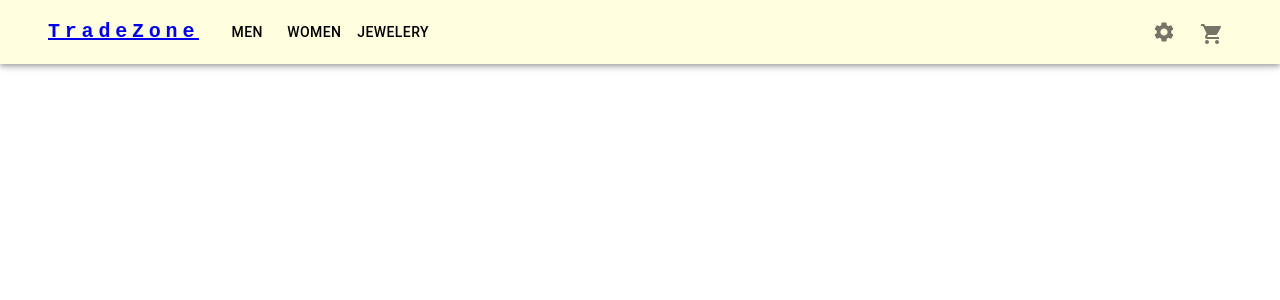
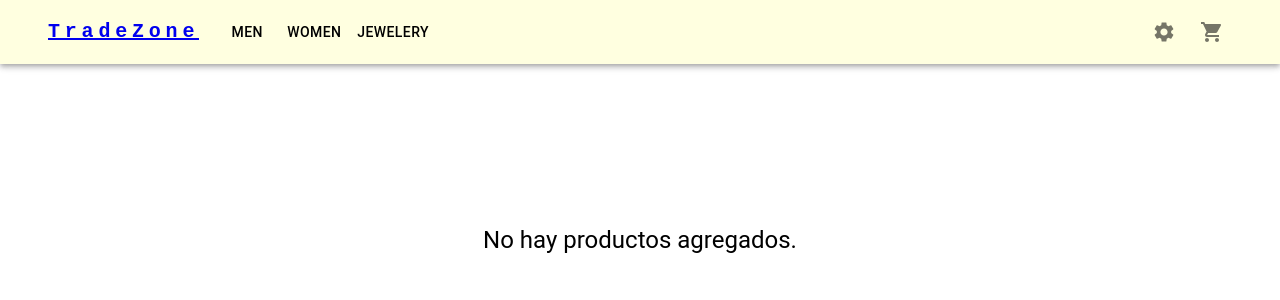
Before and after one commit to QuiqueCherot/React_Ecommerce, a React (Create React App) app: page /cart in a window 1280 px wide. Shown: the top 300 px of the page. Built offline with nearby package versions, Linux system fonts and the light colour scheme.

Commit message:
arreglé anidamiento de links, mejoré feature de cart y la lógica para remover items del cart

```diff
--- a/src/components/CartWidget/cartwidget.jsx
+++ b/src/components/CartWidget/cartwidget.jsx
@@ -1,19 +1,21 @@
 import React from 'react';
 import Badge from '@mui/material/Badge';
 import ShoppingCartIcon from '@mui/icons-material/ShoppingCart';
-import { Box, IconButton } from '@mui/material';
-import { Link } from 'react-router-dom';
+import { IconButton } from '@mui/material';
+import { useNavigate } from 'react-router-dom';
 
 function CartWidget({cartQuantity}) {
+  const navigate = useNavigate();
+
+  const navegarCarrito = () => {
+    navigate ('/cart');
+  }
     return (
-      <IconButton>
-        <Box>
-          <Link to={`/cart`}>
+      <IconButton onClick={navegarCarrito}>
             <Badge badgeContent={cartQuantity} color="primary">
             <ShoppingCartIcon color="action" />
           </Badge>
-          </Link>
-        </Box>
+
       </IconButton>
     );
   }
--- a/src/components/Item-Card/ItemCard.js
+++ b/src/components/Item-Card/ItemCard.js
@@ -1,5 +1,5 @@
 import { Box, Card, CardContent, CardMedia, Typography } from '@mui/material';
-import React from 'react'
+import React from 'react';
 import { Link } from 'react-router-dom';
 
 const ItemCard = ({ data }) => {
@@ -15,15 +15,15 @@ const ItemCard = ({ data }) => {
         sx={{
           maxWidth: 345,
           margin: '10px',
-                    display:'flex',
-                    flexDirection:'column',
-                    justifyContent:'center',
-                    alignItems:'center'
+          display: 'flex',
+          flexDirection: 'column',
+          justifyContent: 'center',
+          alignItems: 'center'
         }}
       >
-                    <CardMedia sx={{ height: 200, width: 100}} image={data.thumbnail} title={data.title} />
+        <CardMedia sx={{ height: 200, width: 180 }} image={data.thumbnail} title={data.title} />
         <CardContent>
-                        <Typography gutterBottom variant="h5" component="div">
+          <Typography gutterBottom variant="h5" component="div" sx={{ overflow: 'hidden', textOverflow: 'ellipsis', display: '-webkit-box', WebkitLineClamp: 2, WebkitBoxOrient: 'vertical' }}>
             {data.title}
           </Typography>
           <Typography variant="body2" color="text.secondary">
--- a/src/components/Item-Cart/ItemCart.js
+++ b/src/components/Item-Cart/ItemCart.js
@@ -1,7 +1,8 @@
-import { Box, Card, CardContent, CardMedia, Typography } from '@mui/material';
+import { Box, Button, Card, CardContent, CardMedia, Typography } from '@mui/material';
 import React from 'react'
 
-const ItemCart = ({ data }) => {
+const ItemCart = ({ data, removeProduct }) => {
+const { producto, precioUnitario, cantidad, id, image} = data;
     return (
 
         <Box sx={{
@@ -11,7 +12,7 @@ const ItemCart = ({ data }) => {
             justifyContent: 'center'
         }}>
             <Card
-                key={data.id}
+                key={id}
                 sx={{
                     maxWidth: 400,
                     margin: '10px',
@@ -21,7 +22,7 @@ const ItemCart = ({ data }) => {
                     alignItems:'center'
                 }}
                 >
-                    <CardMedia sx={{ height: 200, width: 250}} image={data.image} title={data.producto} />
+                    <CardMedia sx={{ height: 200, width: 250}} image={image} title={producto} />
                     <CardContent sx={{
                         display: 'flex',
                         flexDirection: 'column',
@@ -29,14 +30,17 @@ const ItemCart = ({ data }) => {
                         textAlign: 'center'
                         }}>
                         <Typography gutterBottom variant="h7" component="div">
-                            {data.producto}
+                            {producto}
                         </Typography>
                         <Typography variant="body1" color="text.secondary">
-                            ${data.precioUnitario}
+                            ${precioUnitario}
                         </Typography>
                         <Typography variant="body1" color="text.secondary">
-                            Cantidad: {data.cantidad}
+                            Cantidad: {cantidad}
                         </Typography>
+                        <Button onClick={()=>removeProduct(id)}>
+                            Eliminar
+                        </Button>
                     </CardContent>
                 </Card>
         </Box>
--- a/src/components/Item-detail/ItemDetail.jsx
+++ b/src/components/Item-detail/ItemDetail.jsx
@@ -10,13 +10,14 @@ const ItemDetail = () => {
     const [isLoading, setIsLoading] = React.useState(true);
     const { thumbnail, title, price, initial_quantity } = producto;
     const [counter, setCounter] = React.useState(1);
-    const { addProduct } = React.useContext(AppContext);
+    const { addProduct, carrito, setCarrito } = React.useContext(AppContext);
 
     const addItem = ()=>{
       if(producto.initial_quantity<=counter){
         return;
       }
       setCounter(counter + 1);
+      producto.initial_quantity = producto.initial_quantity - 1;
     }
 
     const removeItem = ()=>{
@@ -27,6 +28,18 @@ const ItemDetail = () => {
     }
 
     const addCarrito = ()=>{
+
+      const existingProduct = carrito.find((product) => product.id === id);
+
+      if (existingProduct) {
+        const updatedProducts = carrito.map((product) =>
+          product.id === id ? { ...product, cantidad: product.cantidad + 1 } : product
+        );
+        setCarrito([
+          ...carrito.filter((product) => product.id !== id),
+          ...updatedProducts,
+        ]);
+      } else {
       addProduct({
         id: id,
         producto: title,
@@ -35,6 +48,7 @@ const ItemDetail = () => {
         cantidad: counter
       });
     }
+  }
 
     React.useEffect(() => {
         getProduct(id)
--- a/src/components/NavBar/navBar.jsx
+++ b/src/components/NavBar/navBar.jsx
@@ -164,7 +164,7 @@ const cant = 0;
             ))}
           </Box>
           {openMenu && <ProductListContainer selectedPage={decodeURIComponent(selectedPage)} />           }
-          {isHovered && <SlideComponent selectedPage={selectedPage} />}
+          {isHovered && <SlideComponent selectedPage={selectedPage} handleMouseLeave={handleMouseLeave} />}
           <Box sx={{ flexGrow: 0, display: 'flex', alignItems: 'center' }}>
             <Tooltip title="Open settings">
               <IconButton onClick={handleOpenUserMenu} sx={{ p: 0 }}>
--- a/src/components/NavBar/slideComponent.jsx
+++ b/src/components/NavBar/slideComponent.jsx
@@ -6,7 +6,7 @@ import { CircularProgress } from '@mui/material';
 import ItemCard from '../Item-Card/ItemCard';
 const LIMIT = 4;
 
-const SlideComponent = ({selectedPage}) => {
+const SlideComponent = ({selectedPage, handleMouseLeave}) => {
   const [productos, setProductos] = React.useState([]);
   const [isLoading, setIsLoading] = React.useState(true);
 
@@ -25,7 +25,7 @@ const SlideComponent = ({selectedPage}) => {
   }, [selectedPage]);
 
   return (
-    <Slide direction="right" in={true} mountOnEnter unmountOnExit>
+    <Slide direction="right" in={true} mountOnEnter unmountOnExit onExited={handleMouseLeave}>
       <Box
         sx={{
           display: 'flex',
--- a/src/containers/Cart/cart.jsx
+++ b/src/containers/Cart/cart.jsx
@@ -1,19 +1,28 @@
 import React from 'react'
 import { AppContext } from '../../context/context';
-import { Box } from '@mui/material';
+import { Box, Typography } from '@mui/material';
 import ItemCart from '../../components/Item-Cart/ItemCart';
 
 
 const Cart = () => {
-  const { carrito } = React.useContext(AppContext);
-
+  const { carrito, removeProduct } = React.useContext(AppContext);
 
   return (
     <Box>
-        { carrito.map((carrito, index)=><ItemCart data={carrito} key={index}/>)}
-
+      { carrito.length === 0 ? (
+        <Typography variant='h5' sx={{
+          textAlign: 'center',
+          mt: 20
+        }}>
+          No hay productos agregados.
+        </Typography>
+      ) : (
+        carrito.map((carritoItem, index) => (
+          <ItemCart data={carritoItem} key={index} removeProduct={removeProduct} />
+        ))
+      )}
     </Box>
-  )
-}
+  );
+};
 
 export default Cart;
--- a/src/context/context.jsx
+++ b/src/context/context.jsx
@@ -8,17 +8,13 @@ const ContextProvider = ({children}) => {
 
     const addProduct = (product)=>{
         setCarrito([...carrito, product]);
-        console.log(carrito);
     }
     const removeProduct = (product)=>{
-        const updatedCarrito = carrito.filter((item) => item !== product);
-        if(!updatedCarrito){
-            return;
-        }
+        const updatedCarrito = carrito.filter((item) => item.id !== product);
         setCarrito(updatedCarrito);
     }
   return (
-    <Provider value={{carrito, addProduct, removeProduct, cartQuantity: carrito.length}}>
+    <Provider value={{carrito, setCarrito, addProduct, removeProduct, cartQuantity: carrito.length}}>
         {children}
     </Provider>
   )
```
Lines whose indentation alone changed are shown as unchanged.
